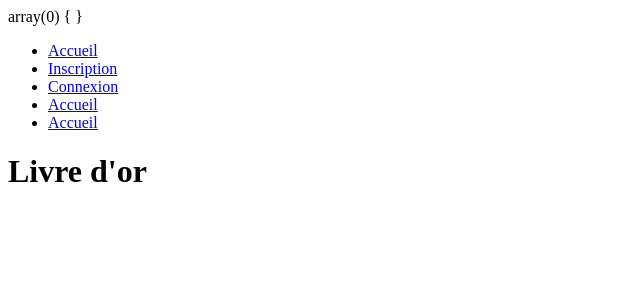
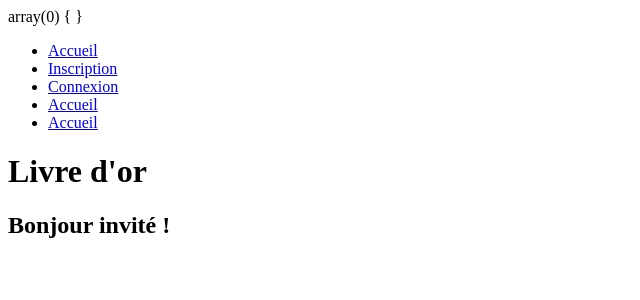
Before and after one commit to felix-hauger/livre-or, a PHP site: page / in a window 1280 px wide. Shown: the top 300 px of the page, without its empty margins (0-640 px from the left). Run offline with PHP 8.4, Linux system fonts and the light colour scheme.

Commit message:
index.php - displayed session variable

```diff
--- a/index.php
+++ b/index.php
@@ -14,5 +14,6 @@ session_destroy();
 <body>
     <?php require_once 'elements/header.php'; ?>
     <h1>Livre d'or</h1>
+    <h2>Bonjour <?= isset($_SESSION['logged_user']) ? $_SESSION['logged_user'] : 'invité' ?> !</h2>
 </body>
 </html>
```
